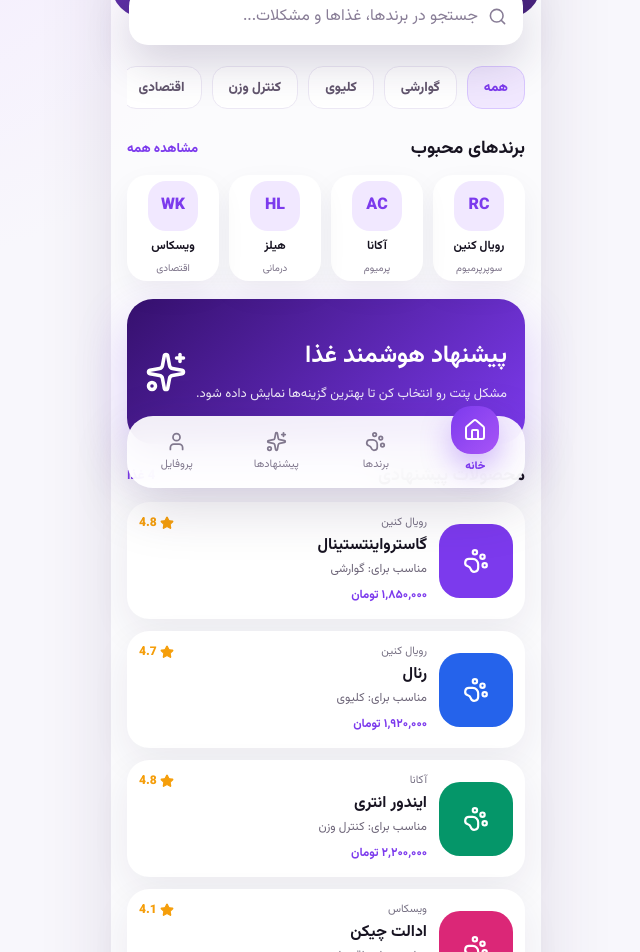
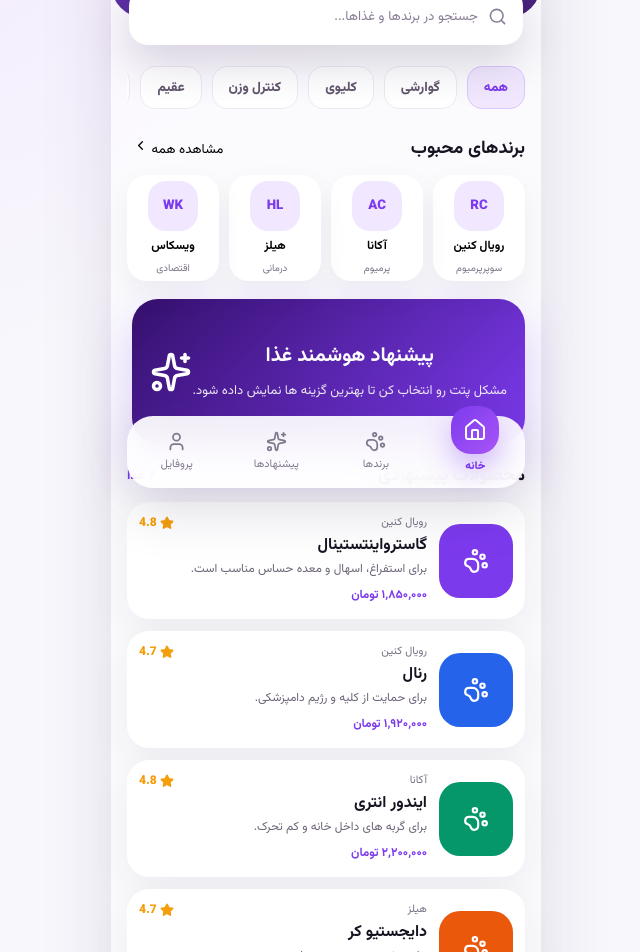
Before and after one commit to tekeam/pet, a React (Vite) app: page / in a window 1280 px wide. Shown: the part 300-1252 px from the top of the page, without its empty margins (314-954 px from the left). Built offline with nearby package versions, Linux system fonts and the light colour scheme.

Commit message:
Make Pettt navigation and recommendations interactive

```diff
--- a/src/main.jsx
+++ b/src/main.jsx
@@ -1,51 +1,109 @@
 import React, { useMemo, useState } from 'react';
 import { createRoot } from 'react-dom/client';
-import { Search, Star, Heart, Bell, Home, PawPrint, Sparkles, User } from 'lucide-react';
+import { Search, Star, Heart, Bell, Home, PawPrint, Sparkles, User, ChevronLeft, ShieldCheck, Scale, Stethoscope } from 'lucide-react';
 import './styles.css';
 
 const brands = [
-  { id: 'royal', name: 'رویال کنین', latin: 'Royal Canin', tier: 'سوپرپرمیوم', short: 'RC' },
-  { id: 'acana', name: 'آکانا', latin: 'Acana', tier: 'پرمیوم', short: 'AC' },
-  { id: 'hills', name: 'هیلز', latin: 'Hills', tier: 'درمانی', short: 'HL' },
-  { id: 'whiskas', name: 'ویسکاس', latin: 'Whiskas', tier: 'اقتصادی', short: 'WK' }
+  { id: 'royal', name: 'رویال کنین', latin: 'Royal Canin', tier: 'سوپرپرمیوم', short: 'RC', country: 'فرانسه', desc: 'فرمول های تخصصی برای سن، نژاد و مشکلات سلامتی پت.' },
+  { id: 'acana', name: 'آکانا', latin: 'Acana', tier: 'پرمیوم', short: 'AC', country: 'کانادا', desc: 'غذاهای پروتئینی با ترکیبات طبیعی برای پت های فعال.' },
+  { id: 'hills', name: 'هیلز', latin: 'Hills', tier: 'درمانی', short: 'HL', country: 'آمریکا', desc: 'رژیم های دامپزشکی برای گوارش، کلیه و کنترل وزن.' },
+  { id: 'whiskas', name: 'ویسکاس', latin: 'Whiskas', tier: 'اقتصادی', short: 'WK', country: 'تایلند', desc: 'غذای اقتصادی روزانه برای گربه های بالغ سالم.' },
+  { id: 'proplan', name: 'پروپلن', latin: 'Pro Plan', tier: 'پرمیوم', short: 'PP', country: 'آمریکا', desc: 'فرمول های حرفه ای برای سلامت عمومی و نیازهای خاص.' },
+  { id: 'josera', name: 'جوسرا', latin: 'Josera', tier: 'اقتصادی پلاس', short: 'JS', country: 'آلمان', desc: 'گزینه اقتصادی تر با کیفیت مناسب برای مصرف روزانه.' }
 ];
 
 const products = [
-  { id: 1, brand: 'رویال کنین', name: 'گاسترواینتستینال', problem: 'گوارشی', price: '۱,۸۵۰,۰۰۰', rating: 4.8, color: '#7c3aed' },
-  { id: 2, brand: 'رویال کنین', name: 'رنال', problem: 'کلیوی', price: '۱,۹۲۰,۰۰۰', rating: 4.7, color: '#2563eb' },
-  { id: 3, brand: 'آکانا', name: 'ایندور انتری', problem: 'کنترل وزن', price: '۲,۲۰۰,۰۰۰', rating: 4.8, color: '#059669' },
-  { id: 4, brand: 'ویسکاس', name: 'ادالت چیکن', problem: 'اقتصادی', price: '۴۹۰,۰۰۰', rating: 4.1, color: '#db2777' }
+  { id: 1, brandId: 'royal', brand: 'رویال کنین', name: 'گاسترواینتستینال', problem: 'گوارشی', price: '۱,۸۵۰,۰۰۰', rating: 4.8, color: '#7c3aed', reason: 'برای استفراغ، اسهال و معده حساس مناسب است.' },
+  { id: 2, brandId: 'royal', brand: 'رویال کنین', name: 'رنال', problem: 'کلیوی', price: '۱,۹۲۰,۰۰۰', rating: 4.7, color: '#2563eb', reason: 'برای حمایت از کلیه و رژیم دامپزشکی.' },
+  { id: 3, brandId: 'acana', brand: 'آکانا', name: 'ایندور انتری', problem: 'کنترل وزن', price: '۲,۲۰۰,۰۰۰', rating: 4.8, color: '#059669', reason: 'برای گربه های داخل خانه و کم تحرک.' },
+  { id: 4, brandId: 'hills', brand: 'هیلز', name: 'دایجستیو کر', problem: 'گوارشی', price: '۱,۷۲۰,۰۰۰', rating: 4.7, color: '#ea580c', reason: 'برای هضم بهتر و روده حساس.' },
+  { id: 5, brandId: 'whiskas', brand: 'ویسکاس', name: 'ادالت چیکن', problem: 'اقتصادی', price: '۴۹۰,۰۰۰', rating: 4.1, color: '#db2777', reason: 'گزینه ارزان تر برای مصرف روزانه.' },
+  { id: 6, brandId: 'josera', brand: 'جوسرا', name: 'کولینس', problem: 'اقتصادی', price: '۸۹۰,۰۰۰', rating: 4.3, color: '#16a34a', reason: 'بالانس اقتصادی با کیفیت قابل قبول.' },
+  { id: 7, brandId: 'proplan', brand: 'پروپلن', name: 'استریلایزد', problem: 'عقیم', price: '۱,۴۸۰,۰۰۰', rating: 4.5, color: '#0f766e', reason: 'برای کنترل وزن بعد از عقیم سازی.' }
 ];
+
+const problems = ['همه', 'گوارشی', 'کلیوی', 'کنترل وزن', 'عقیم', 'اقتصادی'];
 
 function ProductCard({ product }) {
   return <article className="product-card">
     <div className="bag" style={{ background: product.color }}><PawPrint size={26}/></div>
-    <div><small>{product.brand}</small><h3>{product.name}</h3><p>مناسب برای: {product.problem}</p><b>{product.price} تومان</b></div>
+    <div><small>{product.brand}</small><h3>{product.name}</h3><p>{product.reason}</p><b>{product.price} تومان</b></div>
     <span className="rating"><Star size={14} fill="currentColor"/> {product.rating}</span>
   </article>;
 }
 
-function App() {
-  const [problem, setProblem] = useState('همه');
-  const problems = ['همه', 'گوارشی', 'کلیوی', 'کنترل وزن', 'اقتصادی'];
-  const list = useMemo(() => problem === 'همه' ? products : products.filter(p => p.problem === problem), [problem]);
-  return <div className="app-shell">
+function BrandCard({ brand }) {
+  const count = products.filter(p => p.brandId === brand.id).length;
+  return <article className="brand-row">
+    <div className="brand-logo">{brand.short}</div>
+    <div><h3>{brand.name}</h3><p>{brand.latin} | {brand.tier} | {brand.country}</p><span>{brand.desc}</span></div>
+    <b>{count} غذا</b>
+  </article>;
+}
+
+function HomeScreen({ setTab, problem, setProblem, list }) {
+  return <>
     <header className="hero">
       <div className="hero-actions"><button><Heart size={19}/></button><button><Bell size={19}/></button></div>
       <p className="eyebrow">Pettt AI Food Finder</p>
       <h1>غذای مناسب پتتو پیدا کن</h1>
       <p>مرجع فارسی برندها، محصولات و پیشنهاد غذای حیوانات خانگی.</p>
-      <div className="search"><Search size={19}/><span>جستجو در برندها، غذاها و مشکلات...</span></div>
+      <button className="search" onClick={() => setTab('brands')}><Search size={19}/><span>جستجو در برندها و غذاها...</span></button>
     </header>
     <main className="content">
-      <section className="chips">{problems.map(p => <button key={p} className={problem === p ? 'active' : ''} onClick={() => setProblem(p)}>{p}</button>)}</section>
-      <section className="section-head"><h2>برندهای محبوب</h2><span>مشاهده همه</span></section>
-      <section className="brand-grid">{brands.map(b => <article className="brand" key={b.id}><div>{b.short}</div><strong>{b.name}</strong><small>{b.tier}</small></article>)}</section>
-      <section className="banner"><div><h2>پیشنهاد هوشمند غذا</h2><p>مشکل پتت رو انتخاب کن تا بهترین گزینه‌ها نمایش داده شود.</p></div><Sparkles size={42}/></section>
+      <ProblemTabs selected={problem} setSelected={setProblem}/>
+      <section className="section-head"><h2>برندهای محبوب</h2><button onClick={() => setTab('brands')}>مشاهده همه <ChevronLeft size={15}/></button></section>
+      <section className="brand-grid">{brands.slice(0,4).map(b => <button className="brand" key={b.id} onClick={() => setTab('brands')}><div>{b.short}</div><strong>{b.name}</strong><small>{b.tier}</small></button>)}</section>
+      <button className="banner" onClick={() => setTab('recommend')}><div><h2>پیشنهاد هوشمند غذا</h2><p>مشکل پتت رو انتخاب کن تا بهترین گزینه ها نمایش داده شود.</p></div><Sparkles size={42}/></button>
       <section className="section-head"><h2>محصولات پیشنهادی</h2><span>{list.length} غذا</span></section>
       <section className="products">{list.map(p => <ProductCard key={p.id} product={p}/>)}</section>
     </main>
-    <nav className="bottom-nav"><button className="active"><Home size={21}/><span>خانه</span></button><button><PawPrint size={21}/><span>برندها</span></button><button><Sparkles size={21}/><span>پیشنهادها</span></button><button><User size={21}/><span>پروفایل</span></button></nav>
+  </>;
+}
+
+function ProblemTabs({ selected, setSelected }) {
+  return <section className="chips">{problems.map(p => <button key={p} className={selected === p ? 'active' : ''} onClick={() => setSelected(p)}>{p}</button>)}</section>;
+}
+
+function BrandsScreen() {
+  const [q, setQ] = useState('');
+  const filtered = brands.filter(b => b.name.includes(q) || b.latin.toLowerCase().includes(q.toLowerCase()) || b.tier.includes(q));
+  return <main className="content top-content">
+    <section className="page-title"><p>کاتالوگ برندها</p><h1>همه برندهای پت</h1></section>
+    <label className="input"><Search size={18}/><input value={q} onChange={e => setQ(e.target.value)} placeholder="جستجو در برندها..." /></label>
+    <section className="brand-list">{filtered.map(b => <BrandCard key={b.id} brand={b}/>)}</section>
+  </main>;
+}
+
+function RecommendScreen({ problem, setProblem, list }) {
+  const title = problem === 'همه' ? 'همه غذاهای پیشنهادی' : 'پیشنهاد برای مشکل ' + problem;
+  return <main className="content top-content">
+    <section className="recommend-hero"><div><p>AI Recommendation</p><h1>{title}</h1><span>انتخاب کن تا لیست غذاها فوری تغییر کند.</span></div><Stethoscope size={42}/></section>
+    <ProblemTabs selected={problem} setSelected={setProblem}/>
+    <section className="mini-stats"><div><ShieldCheck size={18}/><b>{list.length}</b><span>گزینه مناسب</span></div><div><Scale size={18}/><b>{problem}</b><span>فیلتر فعال</span></div></section>
+    <section className="products">{list.map(p => <ProductCard key={p.id} product={p}/>)}</section>
+  </main>;
+}
+
+function ProfileScreen() {
+  return <main className="content top-content"><section className="profile"><div className="avatar"><User size={44}/></div><h1>پروفایل پت</h1><p>در مرحله بعد سن، وزن، نژاد، حساسیت ها و برنامه غذایی هر پت اینجا ذخیره می شود.</p></section></main>;
+}
+
+function BottomNav({ tab, setTab }) {
+  const items = [['home', Home, 'خانه'], ['brands', PawPrint, 'برندها'], ['recommend', Sparkles, 'پیشنهادها'], ['profile', User, 'پروفایل']];
+  return <nav className="bottom-nav">{items.map(([id, Icon, label]) => <button key={id} className={tab === id ? 'active' : ''} onClick={() => setTab(id)}><Icon size={21}/><span>{label}</span></button>)}</nav>;
+}
+
+function App() {
+  const [tab, setTab] = useState('home');
+  const [problem, setProblem] = useState('همه');
+  const list = useMemo(() => problem === 'همه' ? products : products.filter(p => p.problem === problem), [problem]);
+  return <div className="app-shell">
+    {tab === 'home' && <HomeScreen setTab={setTab} problem={problem} setProblem={setProblem} list={list}/>}
+    {tab === 'brands' && <BrandsScreen/>}
+    {tab === 'recommend' && <RecommendScreen problem={problem} setProblem={setProblem} list={list}/>}
+    {tab === 'profile' && <ProfileScreen/>}
+    <BottomNav tab={tab} setTab={setTab}/>
   </div>;
 }
 
```
